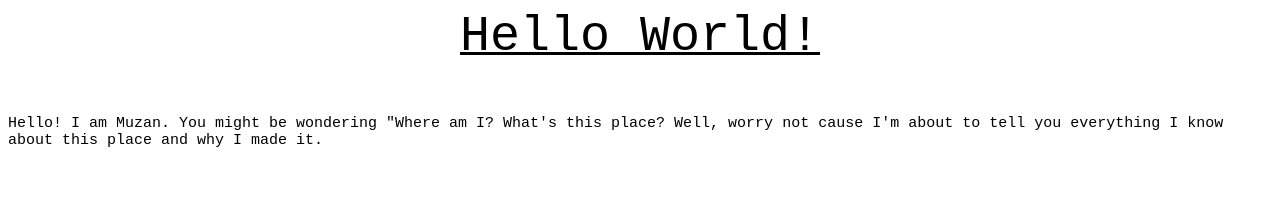
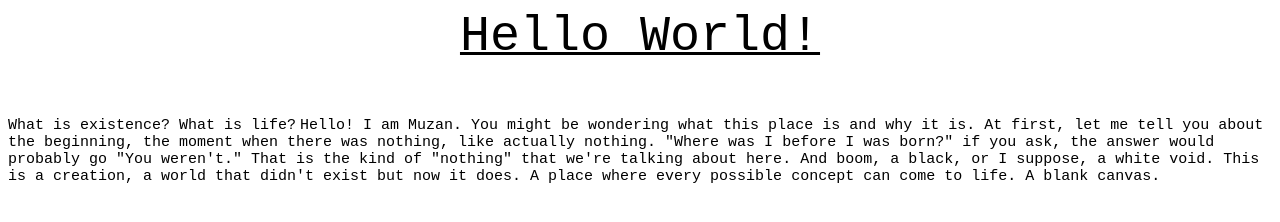
Before and after one commit to HelperMuzan/Pages, a plain HTML site: page index.html in a window 1280 px wide. Drawn offline with Linux system fonts and the light colour scheme.

Commit message:
Update index.html context-
"|Yes"

```diff
--- a/index.html
+++ b/index.html
@@ -8,5 +8,6 @@
     a {font-family: "Courier New"; font-size: 15px;}
     </style>
   <p>Hello World!</p>
-  <a>Hello! I am Muzan. You might be wondering "Where am I? What's this place? Well, worry not cause I'm about to tell you everything I know about this place and why I made it.</a>
+  <a>What is existence? What is life?</a>
+  <a>Hello! I am Muzan. You might be wondering what this place is and why it is. At first, let me tell you about the beginning, the moment when there was nothing, like actually nothing. "Where was I before I was born?" if you ask, the answer would probably go "You weren't." That is the kind of "nothing" that we're talking about here. And boom, a black, or I suppose, a white void. This is a creation, a world that didn't exist but now it does. A place where every possible concept can come to life. A blank canvas.</a>
   </html>
```
